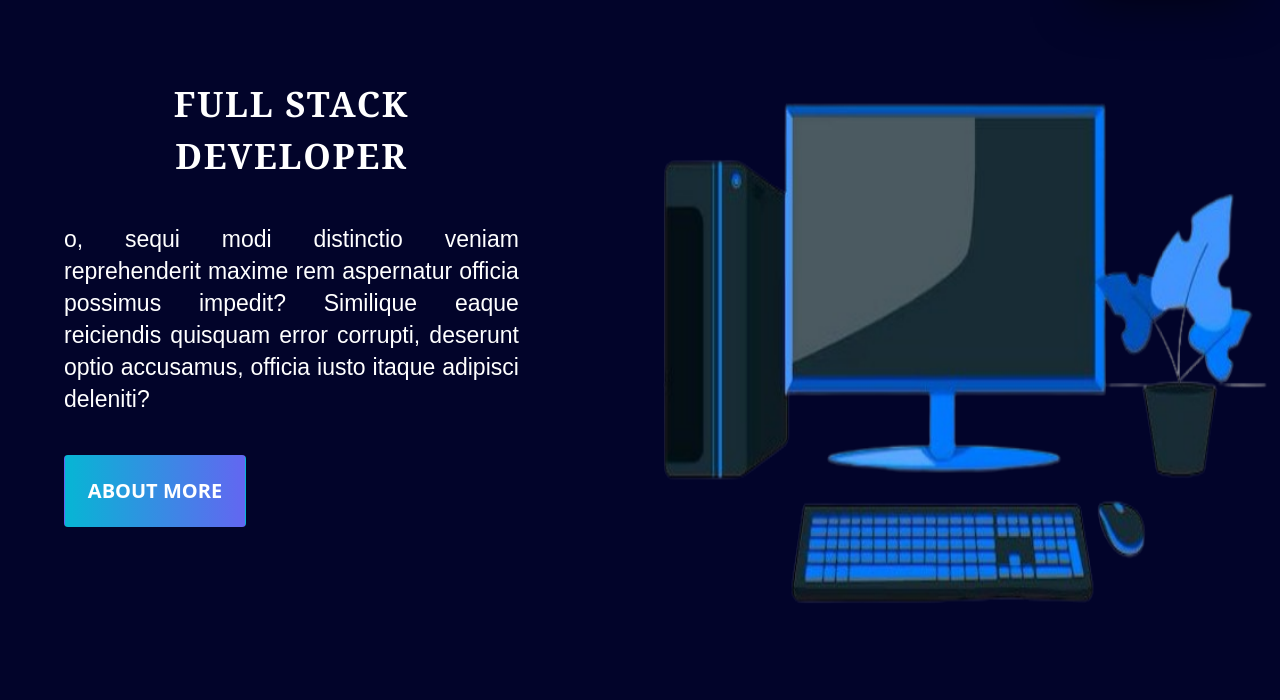
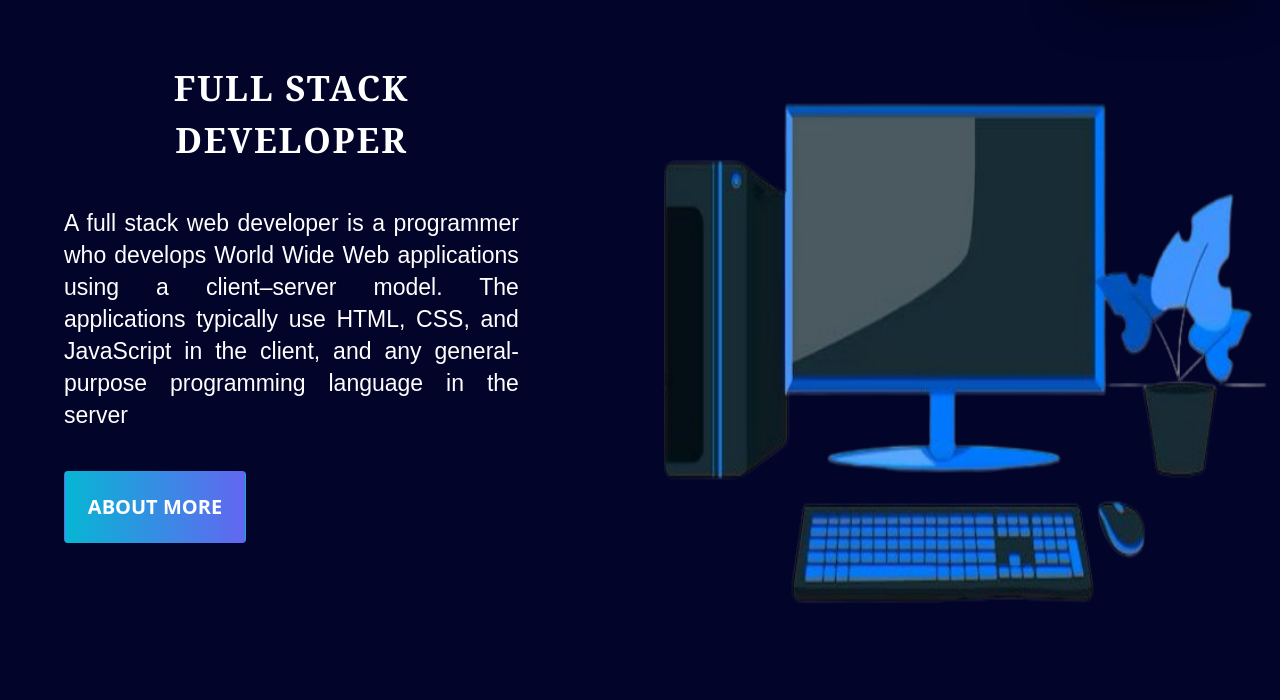
Before and after one commit to fired-rahul-udp-80/OasisInfoByte_Developer_landing_page, a website built with Vite: page index.html in a window 1280 px wide. Shown: the part 100-800 px from the top of the page. Built offline with nearby package versions, Linux system fonts and the light colour scheme; files whose address does not match are found by name; a web font is replaced by a local one.

Commit message:
Update index.html

```diff
--- a/index.html
+++ b/index.html
@@ -37,9 +37,9 @@
 
     <section class="bg-deepBlue w-[100%] lg:h-[90vh]">
          <div class="w-full mx-auto flex flex-col-reverse lg:flex-row  items-center -mt-12">
-            <div class="lg:w-[650px] w-full flex flex-col space-y-10 px-2 md:px-16 xl:pt-0 pt-10">
+            <div class="lg:w-[650px] w-full flex flex-col space-y-10 px-4 md:px-16 xl:pt-0 pt-10">
                 <span class="text-white text-[23px] text-center md:text-[35px] font-serif font-semibold tracking-wider" id="head-font">FULL STACK DEVELOPER</span>
-                <P class="text-white font-mullish leading-8 text-[23px] text-justify">     o, sequi modi distinctio veniam reprehenderit maxime rem aspernatur officia possimus impedit? Similique eaque reiciendis quisquam error corrupti, deserunt optio accusamus, officia iusto itaque adipisci deleniti?</P>
+                <P class="text-white font-mullish leading-8 text-[23px] text-justify"> A full stack web developer is a programmer who develops World Wide Web applications using a client–server model. The applications typically use HTML, CSS, and JavaScript in the client, and any general-purpose programming language in the server</P>
                 <button class="click-btn text-[20px] text-white w-[100%] lg:w-[40%]  py-[20px] bg-gradient-to-r from-cyan-500 to-indigo-500 rounded font-bold hover:bg-none">ABOUT MORE</button>
             </div>
             <div class="lg:w-[800px] lg:h-[700px]  ">
```
